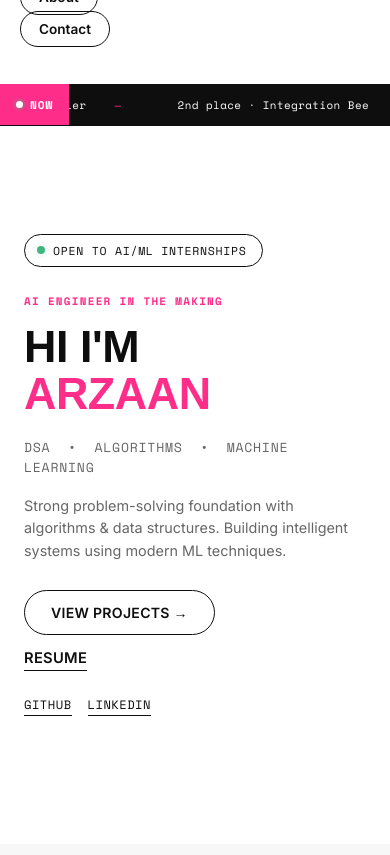
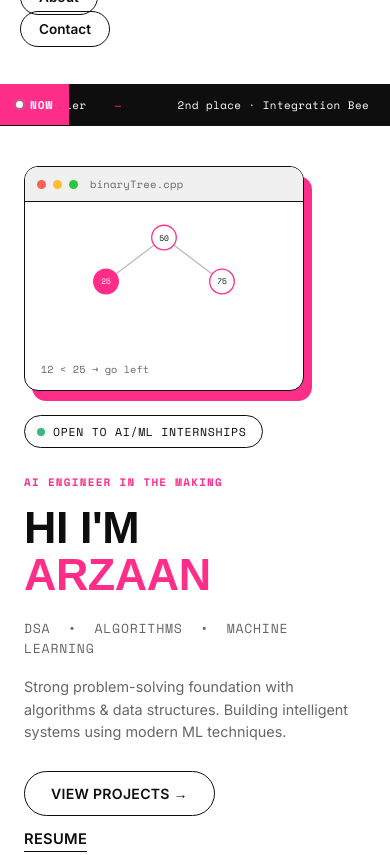
Before and after one commit to arzaanxeng/arzaanxeng.github.io, a plain HTML site: page index.html in a window 390 px wide. Shown: the top 855 px of the page. Drawn offline with nearby package versions, Linux system fonts and the light colour scheme; a web font is replaced by a local one.

Commit message:
Update index.html

```diff
--- a/index.html
+++ b/index.html
@@ -195,7 +195,7 @@ img{max-width:100%;display:block;}
 }
 
 @media (max-width:760px){
-  .hero__giant, .hero__treeviz{display:none;}
+  .hero__giant{display:none;}
 }
 
 
@@ -1124,6 +1124,19 @@ footer a:hover{text-decoration:underline;}
 .nav{z-index:100;}
 .nav__links{z-index:99;}
 
+/* Binary tree viz: show on mobile as a normal-flow card instead of hiding it */
+@media (max-width:760px){
+  .hero__treeviz{
+    display:block;
+    position:relative;
+    z-index:auto;
+    top:auto; right:auto; left:auto;
+    transform:none;
+    width:min(280px,72vw);
+    margin:0 0 24px;
+  }
+}
+
 /* ── 480px and below — small phones ── */
 @media (max-width:480px){
 
@@ -1223,6 +1236,7 @@ footer a:hover{text-decoration:underline;}
     width:100%;
   }
   .contact__socials .pill-btn{
+    flex:0 0 auto;
     width:200px;
     text-align:center;
     justify-content:center;
```
